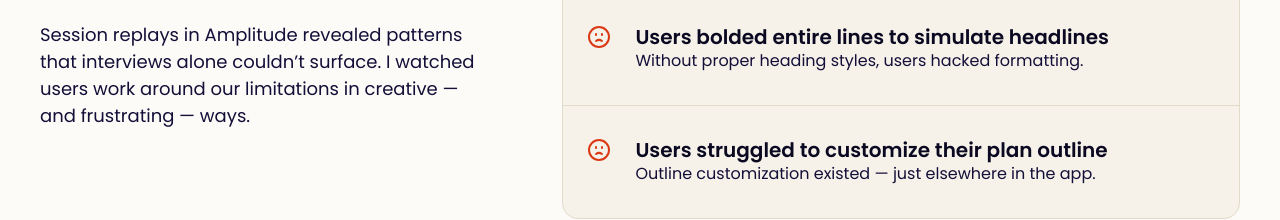
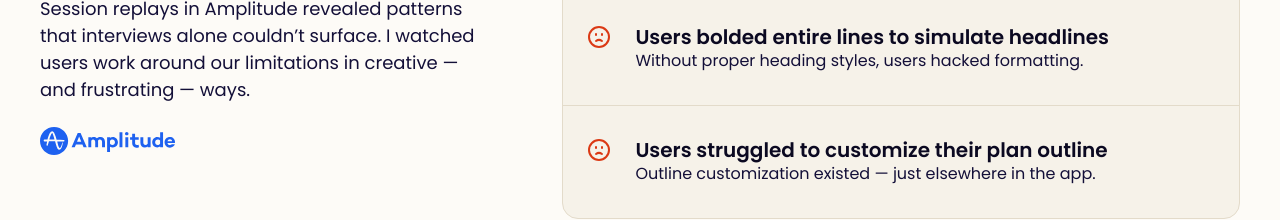
Before and after one commit to jclark-pas/portfolio, a Next.js app: page /work/liveplan in a window 1280 px wide. Shown: the part 5420-5640 px from the top of the page. Built offline with nearby package versions, Linux system fonts and the light colour scheme.

Commit message:
Add Amplitude logo under behavioral analysis intro
Place the Amplitude wordmark SVG beneath the intro paragraph (135x28) to
reinforce the session-replay tooling reference.

Co-Authored-By: Claude Opus 4.8 (1M context) <noreply@anthropic.com>

```diff
--- a/src/app/work/liveplan/page.module.css
+++ b/src/app/work/liveplan/page.module.css
@@ -363,6 +363,12 @@
 
 .observationIntro {
   flex: 1 1 300px;
+}
+
+.amplitudeLogo {
+  display: block;
+  height: auto;
+  margin-top: var(--space-lg);
 }
 
 .observationList {
--- a/src/app/work/liveplan/page.tsx
+++ b/src/app/work/liveplan/page.tsx
@@ -360,6 +360,14 @@ export default function LivePlanPage() {
               alone couldn’t surface. I watched users work around our
               limitations in creative — and frustrating — ways.
             </p>
+            <Image
+              src="/images/liveplan/Amplitude_idPo7J6YFZ_0.svg"
+              alt="Amplitude"
+              width={135}
+              height={28}
+              className={styles.amplitudeLogo}
+              unoptimized
+            />
           </div>
           <ul className={styles.observationList}>
             {observations.map((o) => (
```
Also changed, not shown: public/images/liveplan/Amplitude_idPo7J6YFZ_0.svg (added).
